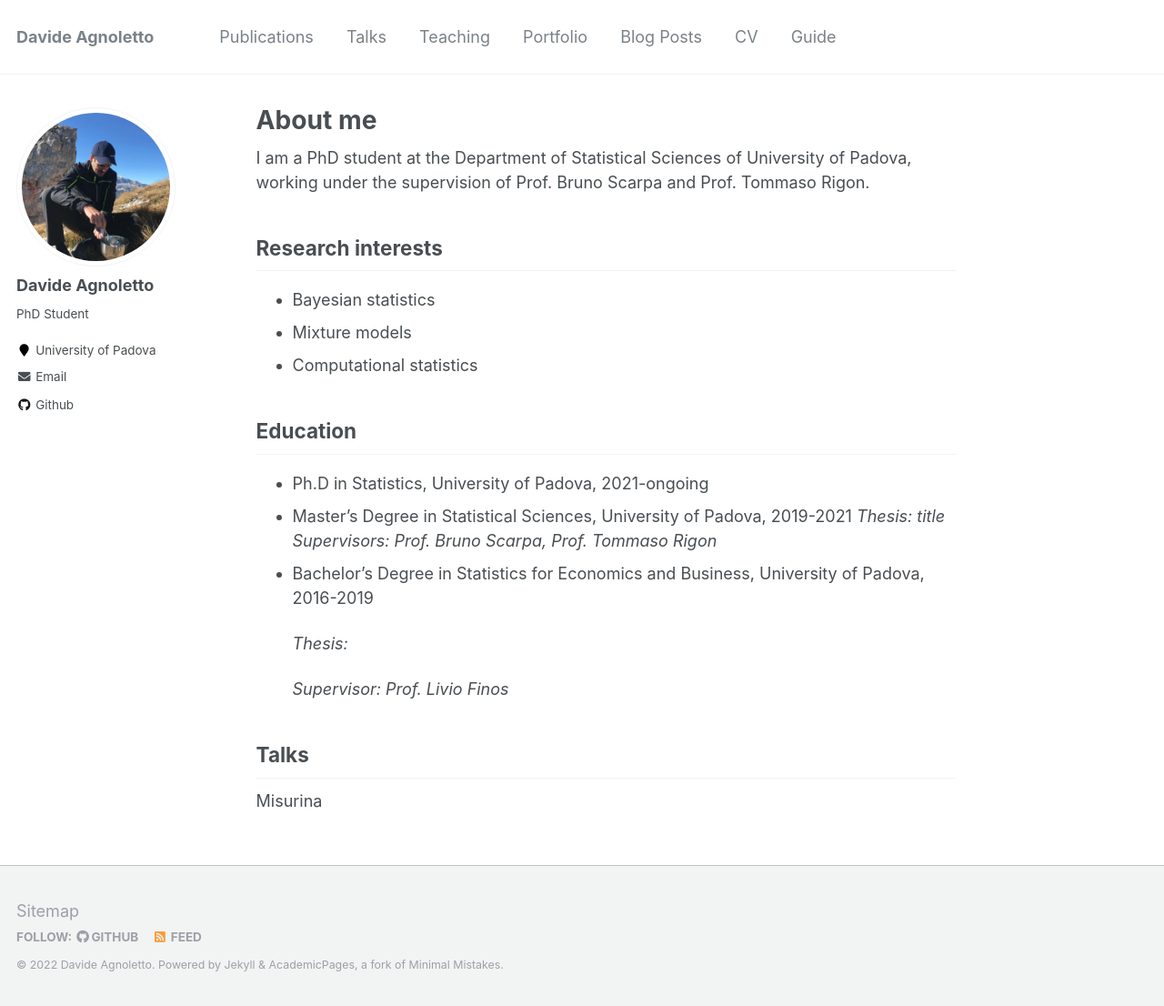
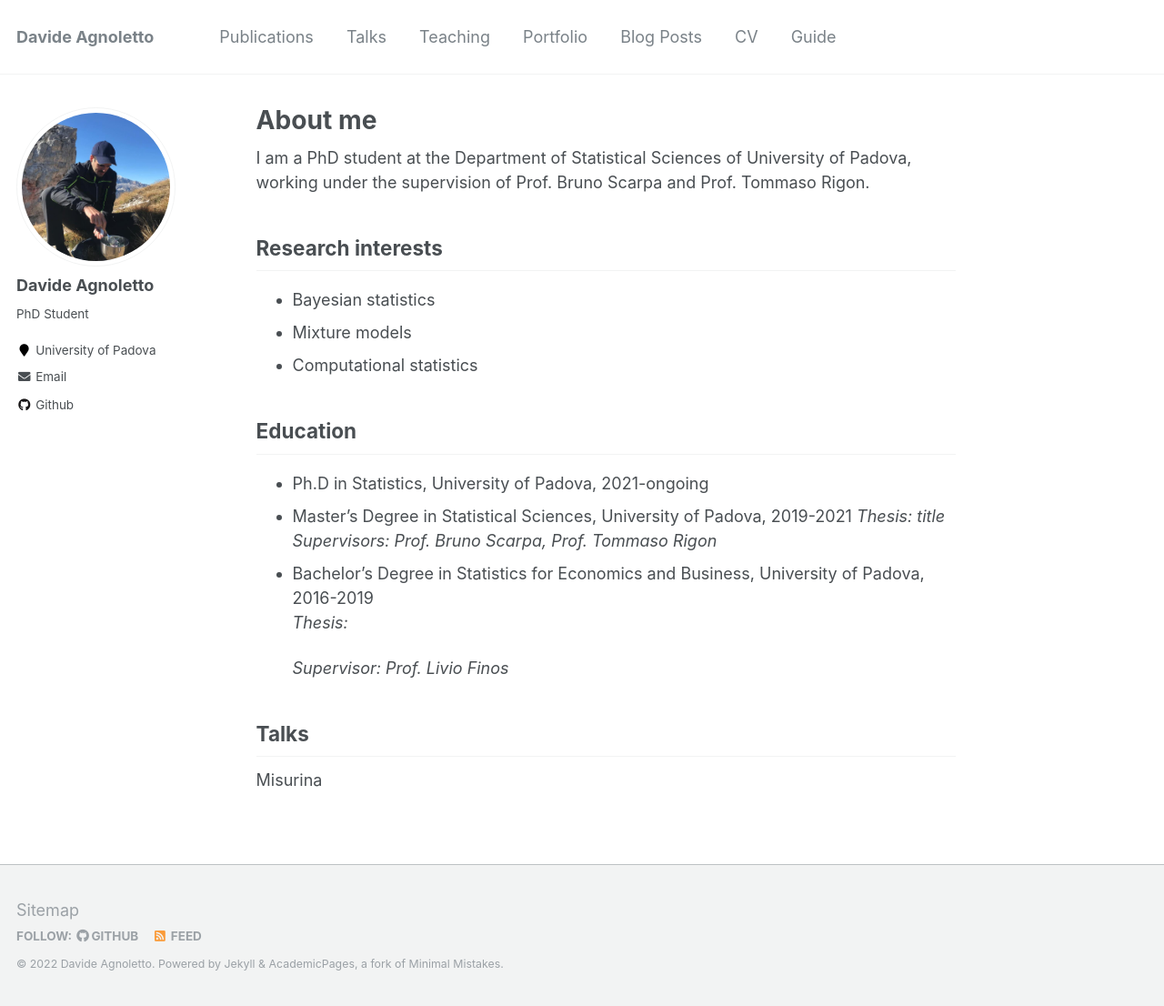
Before and after one commit to davideagno/davideagno.github.io, a Jekyll site: the page built from _pages/about.md, in a window 1280 px wide and 1106 px high. Shown: the whole window at 91% size. Built offline with Jekyll 4.4.1, drawn with Linux system fonts in a browser that asks for light colours.

```diff
--- a/_pages/about.md
+++ b/_pages/about.md
@@ -22,8 +22,7 @@ Education
 * Master's Degree in Statistical Sciences, University of Padova, 2019-2021
   *Thesis: title*
   *Supervisors: Prof. Bruno Scarpa, Prof. Tommaso Rigon*
-* Bachelor's Degree in Statistics for Economics and Business, University of Padova, 2016-2019
-
+* Bachelor's Degree in Statistics for Economics and Business, University of Padova, 2016-2019<br />
   *Thesis:*
 
   *Supervisor: Prof. Livio Finos*
```
